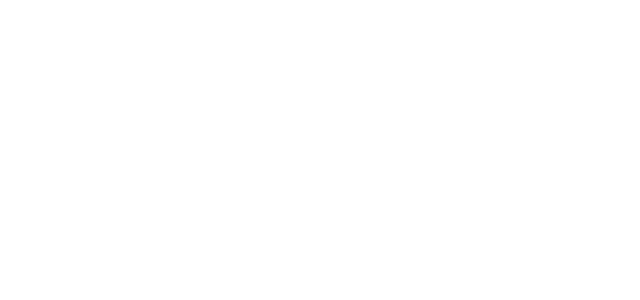
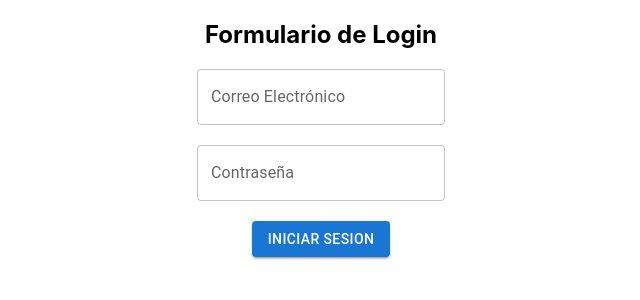
Before and after one commit to agusconde18/bootcamp-react, a React (Create React App) app: page /login in a window 1280 px wide. Before the commit this address had no page. Shown: the top 300 px of the page, without its empty margins (319-959 px from the left). Built offline with nearby package versions, Linux system fonts and the light colour scheme.

Commit message:
Rutas pasaron al componente APPRouter

```diff
--- a/package.json
+++ b/package.json
@@ -3,6 +3,9 @@
   "version": "0.1.0",
   "private": true,
   "dependencies": {
+    "@emotion/react": "^11.9.0",
+    "@emotion/styled": "^11.8.1",
+    "@mui/material": "^5.6.2",
     "@sweetalert/with-react": "^0.1.1",
     "@testing-library/jest-dom": "^5.16.4",
     "@testing-library/react": "^13.1.1",
--- a/src/App.js
+++ b/src/App.js
@@ -1,18 +1,12 @@
 import './App.css';
-import Login from './components/Login/Login'
-import Listado from './components/Login/Listado';
-import { Routes , Route } from 'react-router-dom'
+import AppRouter from './components/AppRouter/AppRouter';
+
+
 
 function App() {//cambia component a element y Switch a Routes
   return (
     <div className="App">
-      <Routes>
-        <Route path='/' element={<Login/>}/>
-        <Route path='/listado' element={<Listado/>}/>
-
-      </Routes>
-
-
+      <AppRouter/>
     </div>
   );
 }
--- /dev/null
+++ b/src/components/AppRouter/AppRouter.js
@@ -0,0 +1,16 @@
+import { BrowserRouter, Routes, Route } from "react-router-dom";
+import Login from '../Login/Login'
+import Listado from '../Login/Listado';
+
+const AppRouter = () =>{
+    return(
+        <BrowserRouter>
+            <Routes>
+                <Route path="/login" element={<Login/>} />
+                <Route path="/listado" element={<Listado/>} />
+            </Routes>
+        </BrowserRouter>
+    )
+}
+
+export default AppRouter;
--- a/src/components/Login/Login.js
+++ b/src/components/Login/Login.js
@@ -1,6 +1,10 @@
 import axios from 'axios'
 import swAlert from "@sweetalert/with-react"
-import {useNavigate } from 'react-router-dom'
+import { useNavigate } from 'react-router-dom'
+import TextField from '@mui/material/TextField'
+import {Button,Snackbar,Alert} from '@mui/material'
+import { forwardRef, useState } from 'react'
+
 
 //redirect cambi a Navigate
 //useHistory cambia a useNavigate
@@ -16,6 +20,8 @@
         const email= e.target.email.value;
         const password=e.target.password.value;
 
+
+
         const regexEmail =
         /^(([^<>()[\]\\.,;:\s@"]+(\.[^<>()[\]\\.,;:\s@"]+)*)|(".+"))@((\[[0-9]{1,3}\.[0-9]{1,3}\.[0-9]{1,3}\.[0-9]{1,3}\])|(([a-zA-Z\-0-9]+\.)+[a-zA-Z]{2,}))$/;
 
@@ -28,11 +34,6 @@
             return
         }
 
-        if(email!=="challenge@alkemy.org"||password!== "react"){
-            swAlert(<h2>Credenciales invalidas</h2>)
-            return;
-        }
-
         console.log("La informacion esta ok")
 
         axios
@@ -43,25 +44,38 @@
                 localStorage.setItem("token",tokenRecibido);
                 navigate("/listado")
             })
+
+
+
     }
+    const handleClose = (e) => {
+        //setShowMessage()
+    }
+
+    const [showMessage, setShowMessage]= useState({
+        status: false,
+        message: false,
+        type: ''
+    });
 
     return(
         <>
         <h2>Formulario de Login</h2>
         <form onSubmit={submitHandler}>
-            <label>
-                <span>Correo electronico: </span>
-            <input type="text" name="email"/>
-            </label>
+
+            <TextField id="outlined-basic" label="Correo Electrónico" variant="outlined" type="email" name="email"/>
+            <br/> <br/>
+            <TextField id="outlined-basic" label="Contraseña" variant="outlined" type="password" name="password"/>
             <br/>
-            <label>
-            <span>Contraseña:</span>
-            <input type="password" name="password"/>
-            </label>
+            <br/>
+            <Button type="submit" variant="contained">Iniciar Sesion</Button>
+        </form>
 
-            <br/>
-            <button type="submit">Ingresar</button>
-        </form>
+        <Snackbar open={showMessage.status} autoHideDuration={6000} onClose={handleClose}>
+            <Alert onClose={handleClose} severity="success" sx={{ width: '100%' }}>
+                This is a success message!
+            </Alert>
+        </Snackbar>
         </>
 
     )
--- a/src/index.js
+++ b/src/index.js
@@ -7,8 +7,6 @@
 const root = ReactDOM.createRoot(document.getElementById('root'));
 root.render(
   <React.StrictMode>
-    <BrowserRouter>
       <App />
-    </BrowserRouter>
   </React.StrictMode>
 );
```
Also changed, not shown: 1 other file (tests, documents, lock files or other folders).
